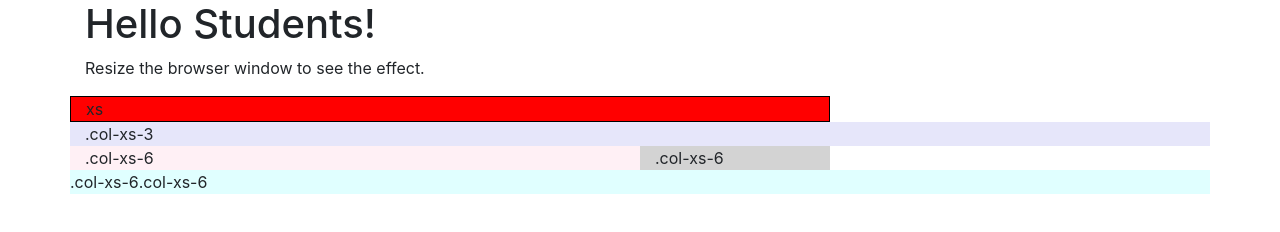
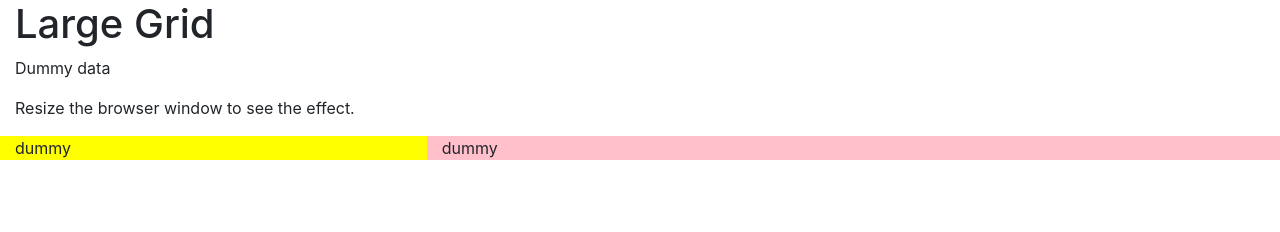
Before and after one commit to abhaymangrulkar-dev/Introduction-in-bootstrap, a plain HTML site: page index.html in a window 1280 px wide. Drawn offline with nearby package versions, Linux system fonts and the light colour scheme.

Commit message:
Add files via upload

```diff
--- a/index.html
+++ b/index.html
@@ -1,31 +1,27 @@
 <!DOCTYPE html>
 <html>
+
 <head>
-  <title>Bootstrap Example</title>
-
-  <link rel="stylesheet" href="style.css">
+  <meta charset="utf-8">
+  <meta name="viewport" content="width=device-width">
+  <title>replit</title>
    <link rel="stylesheet" href="https://stackpath.bootstrapcdn.com/bootstrap/4.3.1/css/bootstrap.min.css">
-  <script src="https://stackpath.bootstrapcdn.com/bootstrap/4.3.1/js/bootstrap.min.js"></script>
+  <script src="https://stackpath.bootstrapcdn.com/bootstrap/4.3.1/js/bootstrap.min.js">
+  </script>
 </head>
 
 <body>
-	<div class="container">
-		<h1>Hello Students!</h1>
+	<div class="container-fluid">
+		<h1>Large Grid</h1>
+		<p>Dummy data</p>
 		<p>Resize the browser window to see the effect.</p>
 		<div class="row">
-			<!--Size Medium and extra small-->
-			<div class="col-md-8 col-xs-4" style="background-color:red; border: 1px solid black;">xs </div>
-			<div class="col-md-12 col-md-5" style="background-color:lavender;">.col-xs-3 </div>
+			<div class="col-lg-4" style="background-color:yellow;">
+				dummy
 			</div>
-		<div class="row">
-			<!--Size Large, medium and extra small-->
-			<div class="col-md-12 col-lg-6" style="background-color:lavenderblush;">.col-xs-6 </div>
-			<div class="col-xs-6 col-md-2" style="background-color:lightgrey;">.col-xs-6 </div>
+			<div class="col-lg-8" style="background-color:pink;">
+				dummy
 			</div>
-		<div class="row" style="background-color:lightcyan;">
-			<!--Size extra small-->
-			<div class="col-xs-6">.col-xs-6</div>
-			<div class="col-xs-6">.col-xs-6</div>
         </div>
         </div>
 </body>
```
Lines whose indentation alone changed are shown as unchanged.
